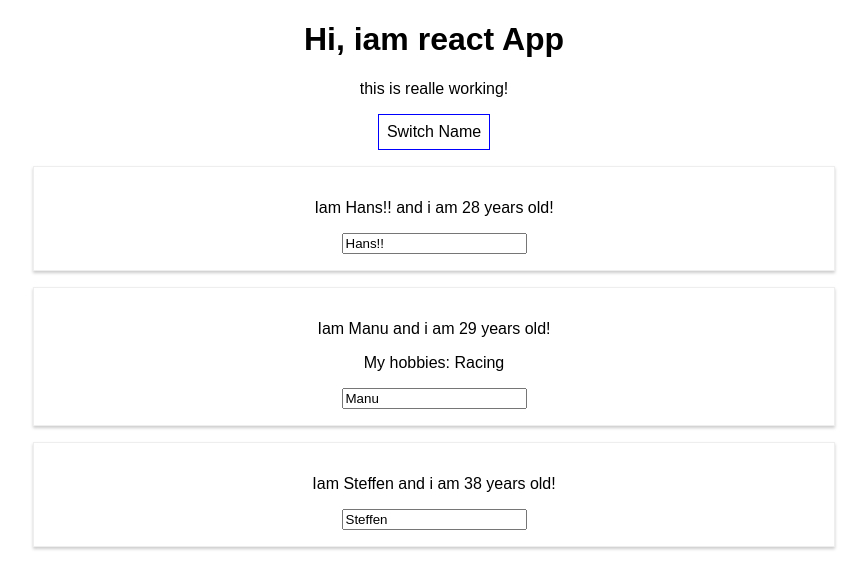
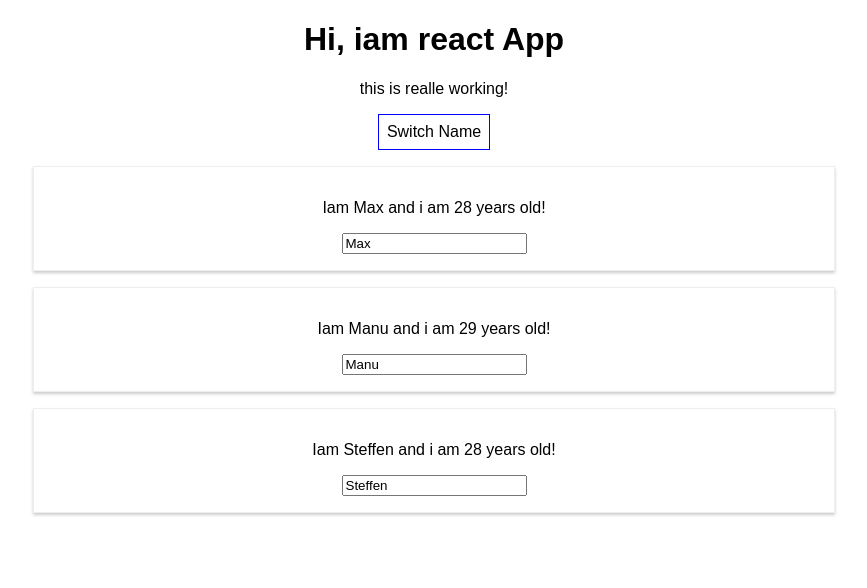
Before and after one commit to Cluyie/CompleteReactGuide, a React (Create React App) app: page / in a window 1280 px wide. Both pictures are taken after a click on the button "Switch Name". Shown: the top 588 px of the page, without its empty margins (206-1073 px from the left). Built offline with nearby package versions, Linux system fonts and the light colour scheme.

Commit message:
All of Section 4: Lists and Conditionals

```diff
--- a/src/App.js
+++ b/src/App.js
@@ -5,32 +5,43 @@
 class App extends Component {
   state = {
     persons: [
-      {name: 'Max', age: 28},
-      {name: 'Manu', age: 29},
-      {name: 'Steffen', age: 28}
+      {id: 'dsa2', name: 'Max', age: 28},
+      {id: 'asd4', name: 'Manu', age: 29},
+      {id: '5123fd',name: 'Steffen', age: 28}
     ],
-    otherState: 'Some other value'
+    otherState: 'Some other value',
+    showPersons: false
   }
 
-  switchNameHandler = (newName) => {
-    // DONT DO THIS: this.state.persons[0].name = 'Steffen Juhl';
-    this.setState( {
-      persons: [
-      {name: newName, age: 28},
-      {name: 'Manu', age: 29},
-      {name: 'Steffen', age: 38}
-      ]
-    })
+  nameChangedHandler = (event, id) => {
+    const personIndex = this.state.persons.findIndex(p => {
+      return p.id === id;
+    });
+
+    const person = {
+      ...this.state.persons[personIndex]
+
+    };
+    //const person = Object.assign({}, this.state.persons[personIndex]); gør det samme som ovenover hvor vi bruger spread operator til at kopier.
+
+    person.name = event.target.value;
+
+    const persons = [...this.state.persons];
+    persons[personIndex] = person;
+
+    this.setState( {persons: persons});
   }
 
-  nameChangedHandler = (event) => {
-    this.setState( {
-      persons: [
-      {name: 'Max', age: 28},
-      {name: event.target.value, age: 29},
-      {name: 'Steffen', age: 38}
-      ]
-    })
+  deletePersonHandler = (personIndex) => {
+    //const persons = this.state.persons.slice();
+    const persons = [...this.state.persons]; // den her gør egentligt det samme som den overover. the ... er en spread operator og kommer fra ES6. OBS. Arrayet kopiers og der bliver ikke bare sat en pointer.
+    persons.splice(personIndex, 1);
+    this.setState({persons :persons});
+  }
+
+  togglePersonsHandler = () => {
+      const doesShow = this.state.showPersons;
+      this.setState({showPersons: !doesShow}); //her bliver det modsatte sat. Så vi siger showPersons er lige med ikke doesshow, eller det modsatte af hvad doesShow er lige nu.
   }
 
   render() {
@@ -41,23 +52,29 @@
       padding:'8px',
       cursor: 'pointer'
     };
+
+    let persons = null;
+    if (this.state.showPersons) {
+        persons = (
+          <div>
+            {this.state.persons.map((person, index) => {
+              return <Person
+              click= {() => this.deletePersonHandler(index)} //this.deletePersonHandler er en fuction. Når det står på en linje vil alt efter => blive returnet som om der stod => return somecode.
+              name ={person.name}
+              age = {person.age}
+              key = {person.id}
+              changed={(event) => this.nameChangedHandler(event, person.id)}/>
+            })}
+        </div>
+        );
+    }
     return (
       <div className="App">
         <h1>Hi, iam react App</h1>
         <p>this is realle working!</p>
         <button style={style}
-        onClick={() => this.switchNameHandler('Hans!!')}>Switch Name</button> {/* () => this.switchNameHandler er en fuction. Når det står på en linje vil alt efter => blive returnet som om der stod => return somecode. Man kan også gøre det normalt ved at tilføje { retrun somecode} */}
-        <Person
-         name={this.state.persons[0].name}
-         age={this.state.persons[0].age} />
-        <Person
-         name={this.state.persons[1].name}
-         age={this.state.persons[1].age}
-         click={this.switchNameHandler.bind(this, 'Hans')}
-         changed={this.nameChangedHandler}>My hobbies: Racing</Person>
-        <Person
-         name={this.state.persons[2].name}
-         age={this.state.persons[2].age}/>
+        onClick={this.togglePersonsHandler}>Switch Name</button>
+        {persons}
       </div>
     );
     /* return React.createElement('div', {className: 'App'}, React.createElement('h1', null, 'does this work now?') ); */
```
